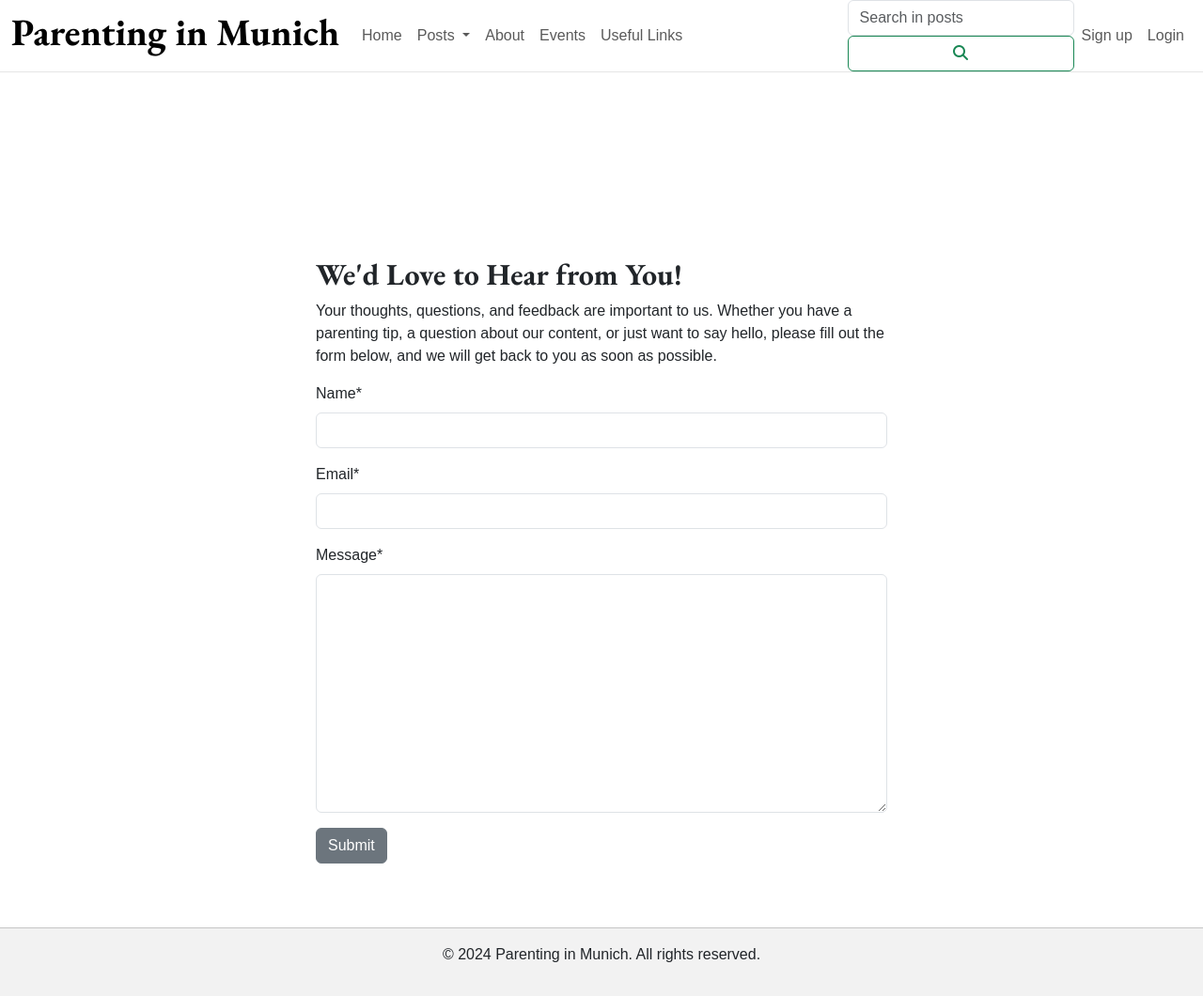
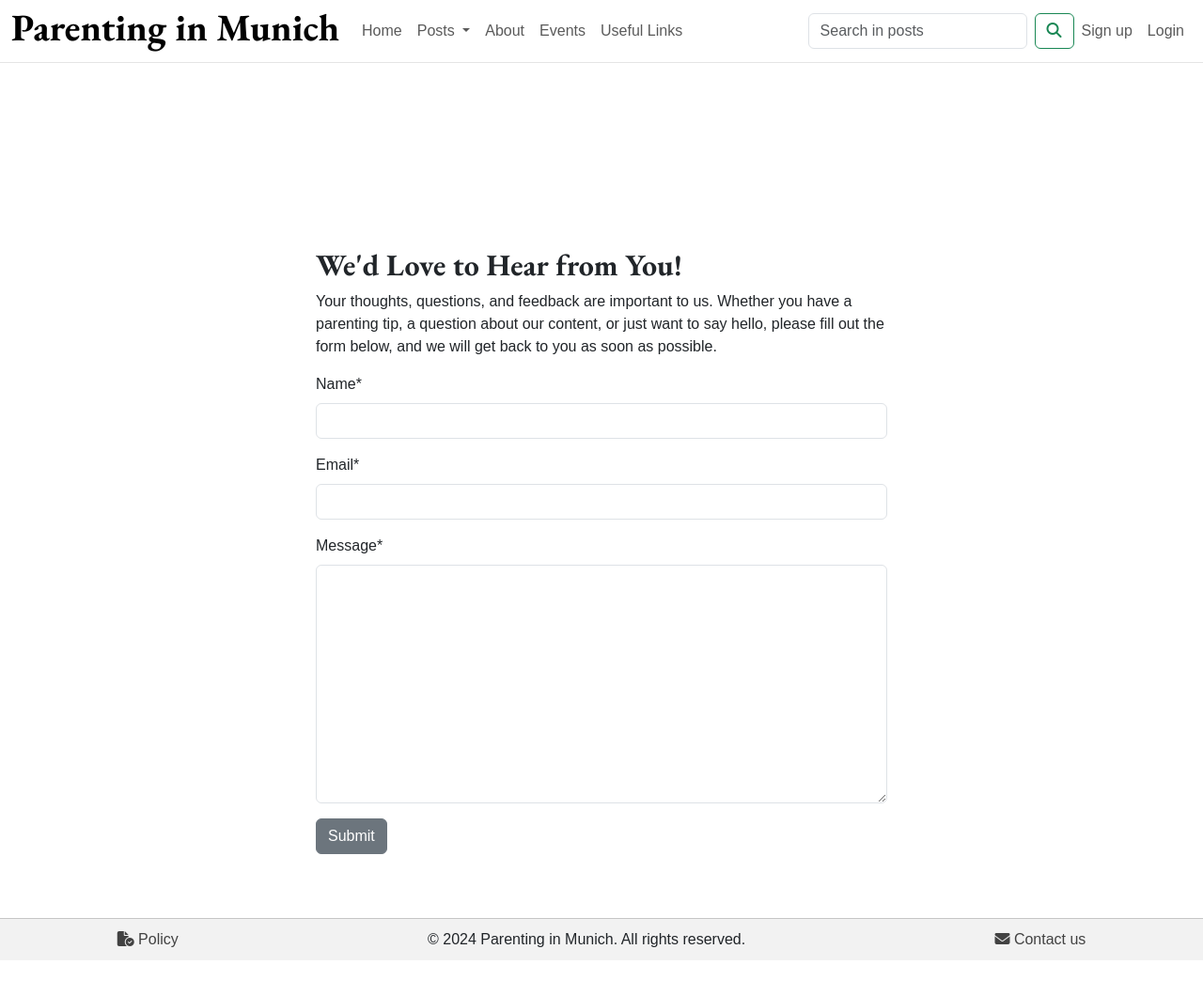
Before and after one commit to pswhdev/parenting_in_munich, a Django app: page /about/ in a window 1280 px wide. Shown: the whole page at 94% size. After the commit the page ends 1022 px from the top, so only its background shows below. Run offline with Django 4.2, Linux system fonts and the light colour scheme; data that the repository does not hold is empty; parts of the project's set-up code (start-up, migrations or seed data) failed here and were passed over; some libraries are stand-ins or nearby versions; some web fonts are replaced.

Commit message:
Add links to footer

```diff
--- a/static/css/style.css
+++ b/static/css/style.css
@@ -48,22 +48,26 @@ main {
   background-color: var(--white);
 }
 
-/* Footer */
+ /* Footer */
 footer {
-  flex-shrink: 0;
   background-color: var(--off-white);
-  display: flex;
-  flex-direction: row;
-  justify-content: center;
-  align-items: center;
   border-top: var(--border);
+  padding: 10px 0;
+  width: 100%;
+}
+
+#footer-links a {
+  color: var(--dark-gray);
+  text-decoration: none;
+  justify-content: space-between;
 }
 
 /* Hero */
 #hero {
   width: 100%;
   height: 90vh;
-  background: url("https://res.cloudinary.com/daluxpssk/image/upload/v1717540539/vq3mhs6mfvf06isd9bp5.jpg") center center;
+  background: url("https://res.cloudinary.com/daluxpssk/image/upload/v1717540539/vq3mhs6mfvf06isd9bp5.jpg")
+    center center;
   background-size: cover;
   position: relative;
 }
@@ -108,15 +112,11 @@ section {
 }
 
 .about-img {
-  width: 80%
+  width: 80%;
 }
 
 .align-items-center {
   align-items: center !important;
-}
-
-.d-flex {
-  flex-direction: column;
 }
 
 .pagination {
--- a/templates/footer.html
+++ b/templates/footer.html
@@ -1,5 +1,17 @@
-<footer>
-  <div class="footer-bottom p-3">
-    <p>&copy; {% now "Y" %} Parenting in Munich. All rights reserved.</p>
-  </div>
+<footer class="footer-container">
+  <ul id="footer-links" class="d-flex list-unstyled mb-0 justify-content-around align-items-center">
+    <li class="me-3">
+      <a href="{% url 'site_rules' %}" aria-label="Go to the site rules page">
+        <i class="fa-solid fa-file-circle-check"></i> Policy
+      </a>
+    </li>
+    <li class="me-3">
+      &copy; {% now "Y" %} Parenting in Munich. All rights reserved.
+    </li>
+    <li>
+      <a href="{% url 'about' %}" aria-label="Go to the contact us page">
+        <i class="fa-solid fa-envelope"></i> Contact us
+      </a>
+    </li>
+  </ul>
 </footer>
```
